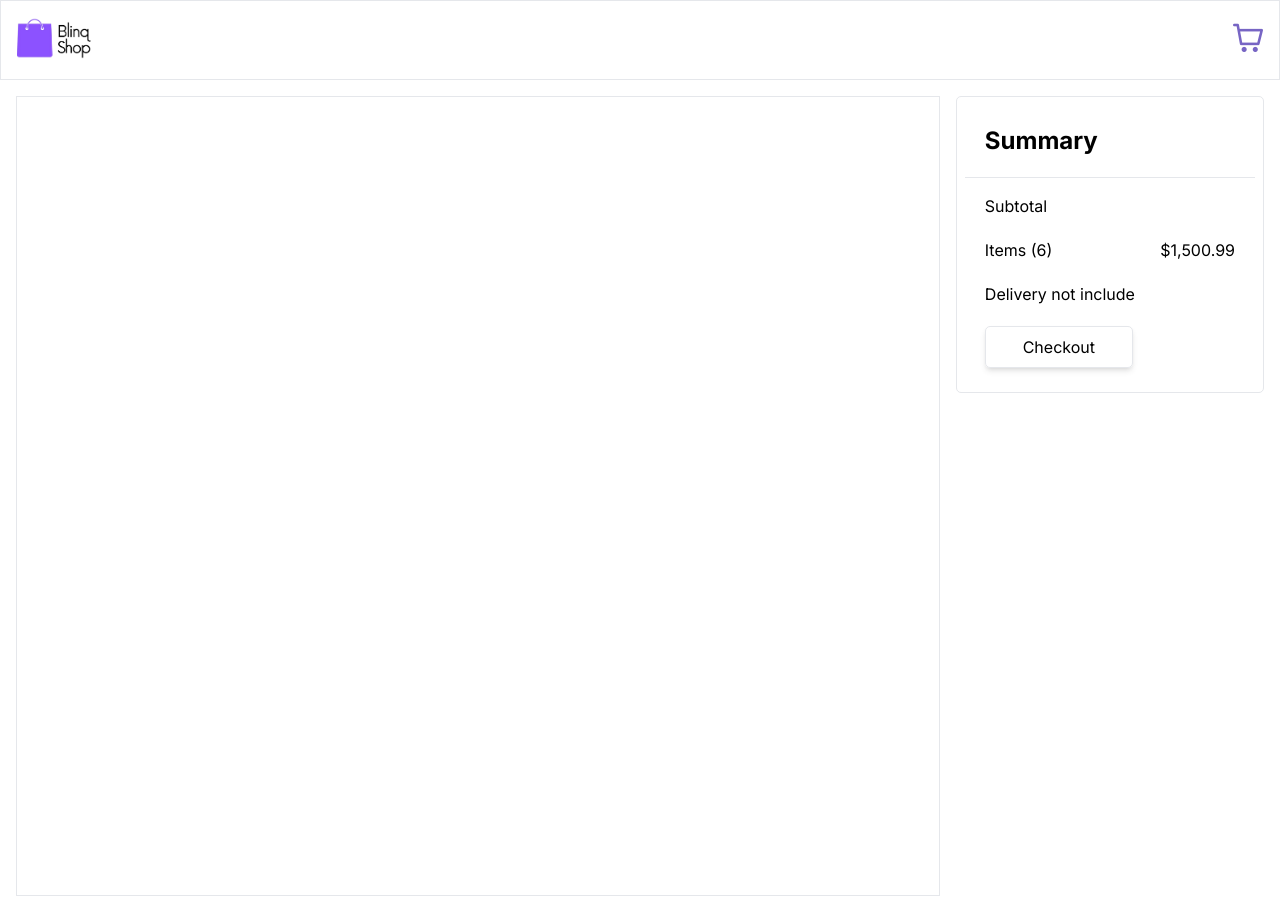
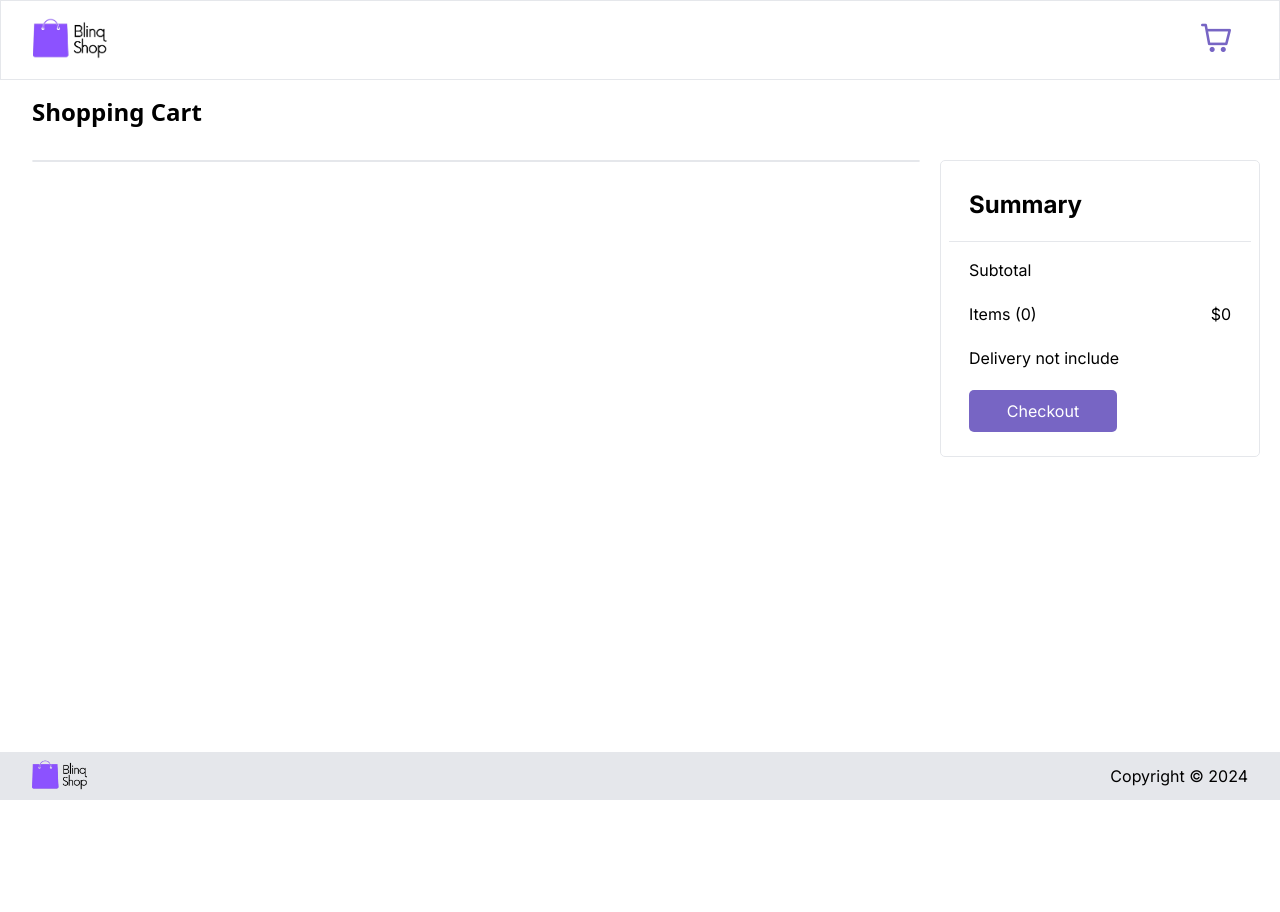
Before and after one commit to Midetech/blinqpay-commerce, a Next.js app: page /cart in a window 1280 px wide. After the commit the page ends 800 px from the top, so only its background shows below. Built offline with nearby package versions, Linux system fonts and the light colour scheme.

Commit message:
Add cart functionalities

```diff
--- a/src/app/app-context.tsx
+++ b/src/app/app-context.tsx
@@ -9,8 +9,10 @@ import React, {
 // Define item and cart state types
 interface CartItem {
   id: number;
-  name: string;
+  title: string;
+  image: string;
   price: number;
+  description: string;
   quantity: number;
 }
 
--- a/src/app/cart/page.tsx
+++ b/src/app/cart/page.tsx
@@ -2,16 +2,27 @@
 import Button from "components/Button";
 import Header from "components/Header";
 import { useCart } from "../app-context";
+import { useEffect } from "react";
+import CartCard from "components/CartCard";
 
-const Cart = () => {
-  const { state } = useCart();
-  console.log(state.items);
+export default function Cart() {
+  const { state, quantities, getTotalPrice } = useCart();
+  useEffect(() => {
+    console.log("Cart component mounted");
+  }, []);
   return (
-    <div>
+    <main className="flex lg:min-h-screen flex-col pb-12">
       <Header />
-      <div className="p-4 flex gap-x-4">
-        <div className="w-3/4 h-screen border"></div>
-        <div className="w-1/4 h-fit p-2 rounded-[5px] border">
+      <p className="px-8 py-4 text-2xl font-sans font-semibold">
+        Shopping Cart
+      </p>
+      <div className="px-8 py-4 flex lg:gap-x-4 flex-col lg:flex-row gap-y-8">
+        <div className="lg:w-[73%] flex flex-col gap-y-4 border rounded-[7px]">
+          {state.items.map((item) => (
+            <CartCard {...item} key={item.id} />
+          ))}
+        </div>
+        <div className="lg:w-1/4 h-fit p-2 rounded-[5px] border lg:fixed top-40 right-5">
           <p className="p-5 font-bold text-2xl">Summary</p>
 
           <div className="w-full border-b"></div>
@@ -20,17 +31,17 @@ const Cart = () => {
             <p>Subtotal</p>
             <div className="flex items-center justify-between">
               {" "}
-              <p>Items (6)</p> <p>$1,500.99</p>
+              <p>{`Items (${quantities})`}</p> <p>{`$${getTotalPrice()}`}</p>
             </div>
 
             <p>Delivery not include</p>
 
-            <Button>Checkout</Button>
+            <Button className="!bg-primary text-white border-none">
+              Checkout
+            </Button>
           </div>
         </div>
       </div>
-    </div>
+    </main>
   );
-};
-
-export default Cart;
+}
--- a/src/app/layout.tsx
+++ b/src/app/layout.tsx
@@ -5,6 +5,7 @@ import "./globals.css";
 import "primeicons/primeicons.css";
 import Providers from "./provider";
 import Head from "next/head";
+import Image from "next/image";
 
 const inter = Inter({ subsets: ["latin"], variable: "--font-inter" });
 
@@ -25,7 +26,19 @@ export default function RootLayout({
         <link rel="icon" href="/favicon.ico" sizes="any" />
       </Head> */}
       <Providers>
-        <body className={inter.className}>{children}</body>
+        <body className={` ${inter.className}`}>
+          {children}
+          <footer className="fixed bottom-0 h-12 w-full  px-8 flex items-center justify-between bg-gray-200">
+            <Image
+              src={"/blinqshop.png"}
+              alt="Blinq Shop"
+              width={60}
+              height={20}
+            />
+
+            <p>Copyright &copy; {new Date().getFullYear()}</p>
+          </footer>
+        </body>
       </Providers>
     </html>
   );
--- a/src/app/page.tsx
+++ b/src/app/page.tsx
@@ -1,24 +1,17 @@
 "use client";
+import { useQuery } from "@tanstack/react-query";
 import Card from "components/Card";
 import Header from "components/Header";
+import SkeletonLoader from "components/SkeletonLoader";
 import React from "react";
+import { getMethod } from "services/request-methods";
 import { Product } from "../interfaces/interface";
-import { useQuery } from "@tanstack/react-query";
-import { getMethod } from "services/request-methods";
-import SkeletonLoader from "components/SkeletonLoader";
+import Button from "components/Button";
+import { useRouter } from "next/navigation";
 import { useCart } from "./app-context";
 
 export default function Home() {
-  const {
-    state,
-    increaseQuantity,
-    decreaseQuantity,
-    removeFromCart,
-    getTotalPrice,
-  } = useCart();
-
-  console.log(state);
-
+  const { state } = useCart();
   const [products, setProducts] = React.useState<Product[]>([]);
   const [categories, setCategories] = React.useState<string[]>([]);
   const [slug, setSlug] = React.useState<string>("");
@@ -66,7 +59,7 @@ export default function Home() {
   };
 
   return (
-    <main className="flex lg:min-h-screen flex-col">
+    <main className="flex lg:min-h-screen flex-col pb-12">
       <Header handleSearch={handleProductSearch} isSearchEnable />
 
       <div className="w-full lg:p-5 p-2 flex flex-col">
--- a/src/components/Button.tsx
+++ b/src/components/Button.tsx
@@ -8,22 +8,12 @@ interface ButtonProps {
 const Button = ({ children, onClick, className }: ButtonProps) => {
   return (
     <button
-      className={`border h-[42px] rounded-[5px] w-[148px] shadow-md hover:border-[#7765C4] hover:text-[#7765C4] flex items-center justify-center gap-x-2 ${className}`}
+      className={`h-[42px] rounded-[5px] w-[148px] flex items-center justify-center gap-x-2 ${className}`}
       onClick={onClick}
     >
       {children}
     </button>
   );
-  // }) => {
-  //   return (
-  //     <button className="border h-[42px] rounded-[5px] w-[148px] shadow-md hover:border-[#7765C4] hover:text-[#7765C4] flex items-center justify-center gap-x-2">
-  //       Add{" "}
-  //       <i
-  //         className="pi
-  // pi-plus-circle"
-  //       ></i>
-  //     </button>
-  //   );
 };
 
 export default Button;
--- /dev/null
+++ b/src/components/CartCard.tsx
@@ -0,0 +1,65 @@
+/* eslint-disable @next/next/no-img-element */
+
+import _ from "lodash";
+import Button from "./Button";
+import { useCart } from "../app/app-context";
+interface CartItem {
+  id: number;
+  image: string;
+  title: string;
+  price: number;
+  description: string;
+  quantity: number;
+}
+
+const CartCard = (item: CartItem) => {
+  const { increaseQuantity, decreaseQuantity, removeFromCart } = useCart();
+  return (
+    <div className="w-full border-b flex p-4 gap-x-6">
+      <div className="h-44 w-1/4">
+        <img
+          src={item.image}
+          alt={item.title}
+          className="object-contain h-full w-full shrink-0"
+        />
+      </div>
+      <div className="w-3/4 flex flex-col justify-between">
+        <div>
+          <h1 className="text-lg font-bold">
+            {_.truncate(item.title, {
+              length: 30,
+            })}
+          </h1>
+          <p className="text-sm">{item.description}</p>
+        </div>
+
+        <div className="flex justify-between items-center mt-4">
+          <div className="flex items-center gap-x-2">
+            <Button
+              onClick={() => decreaseQuantity(item.id)}
+              className="!bg-primary text-white !w-4 !h-4 !rounded-[3px] text-[10px]"
+            >
+              <i className=" pi pi-minus "></i>
+            </Button>
+            <p>{item?.quantity}</p>
+            <Button
+              onClick={() => increaseQuantity(item.id)}
+              className="!bg-primary text-white !w-4 !h-4  !rounded-[3px]  text-[10px]"
+            >
+              <i className=" pi pi-plus"></i>
+            </Button>
+          </div>
+
+          <Button
+            onClick={() => removeFromCart(item.id)}
+            className="!w-28 !bg-red-600 !text-white"
+          >
+            <i className="pi pi-trash"></i>Remove
+          </Button>
+        </div>
+      </div>
+    </div>
+  );
+};
+
+export default CartCard;
--- a/src/components/Header.tsx
+++ b/src/components/Header.tsx
@@ -1,7 +1,9 @@
+"use client";
 import Image from "next/image";
 import { useRouter } from "next/navigation";
 import React from "react";
 import { useCart } from "../app/app-context";
+import Button from "./Button";
 
 interface HeaderProps {
   isSearchEnable?: boolean;
@@ -12,10 +14,8 @@ const Header = ({ handleSearch, isSearchEnable = false }: HeaderProps) => {
 
   const router = useRouter();
   return (
-    <div
-      onClick={() => router.push("/")}
-      className="lg:h-[80px] h-[50px] w-full border border-b flex items-center justify-between px-4"
-    >
+    <div className="h-[80px] w-full border border-b flex items-center justify-between px-8 sticky top-0 bg-white overflow-hidden">
+      <div onClick={() => router.push("/")}>
         <Image
           src="/blinqshop.png"
           width={80}
@@ -23,6 +23,7 @@ const Header = ({ handleSearch, isSearchEnable = false }: HeaderProps) => {
           alt="Bliq Shop"
           priority
         />
+      </div>
 
       {isSearchEnable && (
         <div className="h-[40px] w-2/5 rounded-[8px] border">
@@ -34,7 +35,7 @@ const Header = ({ handleSearch, isSearchEnable = false }: HeaderProps) => {
           />
         </div>
       )}
-      <div onClick={() => router.push("/cart")} className="text-[#7765C4]">
+      <div onClick={() => router.push("/cart")} className="text-[#7765C4] pr-4">
         <i
           className="pi pi-shopping-cart text-2xl lg:text-3xl p-overlay-badge relative cursor-pointer
 "
--- a/tailwind.config.ts
+++ b/tailwind.config.ts
@@ -8,6 +8,9 @@ const config: Config = {
   ],
   theme: {
     extend: {
+      colors: {
+        "primary": "#7765C4"
+      },
       backgroundImage: {
         "gradient-radial": "radial-gradient(var(--tw-gradient-stops))",
         "gradient-conic":
```
Also changed, not shown: src/components/Card.tsx (+36 -5 lines). Lines whose indentation alone changed are shown as unchanged.
